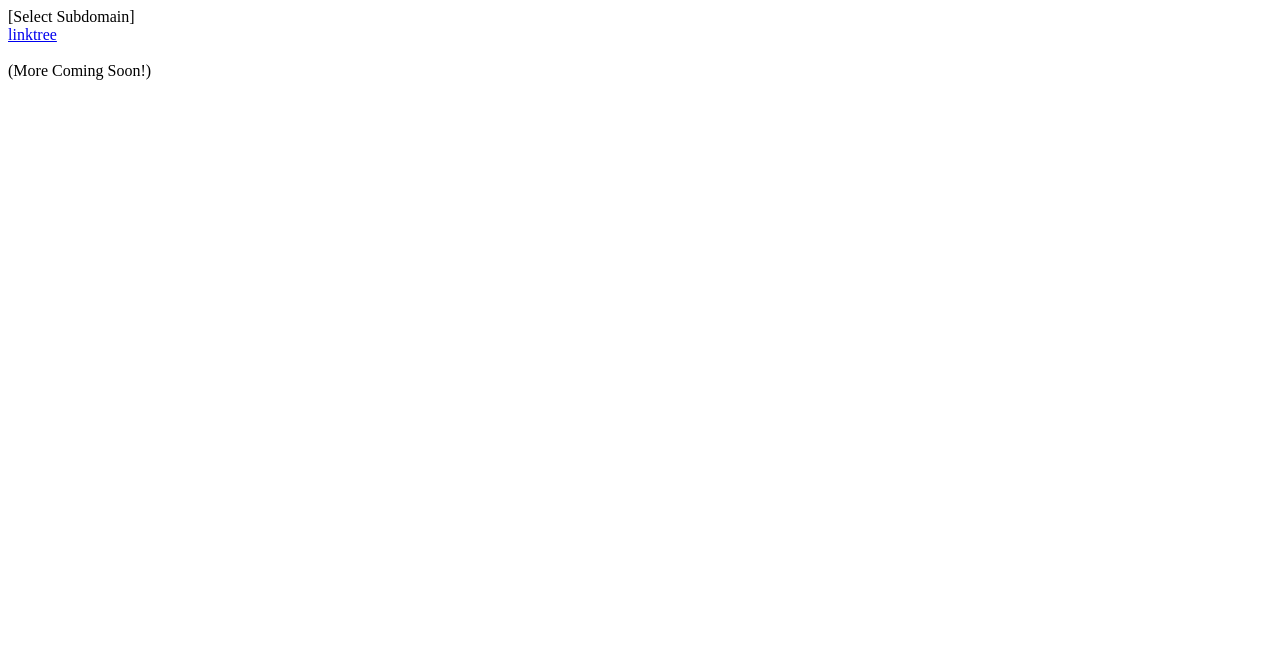
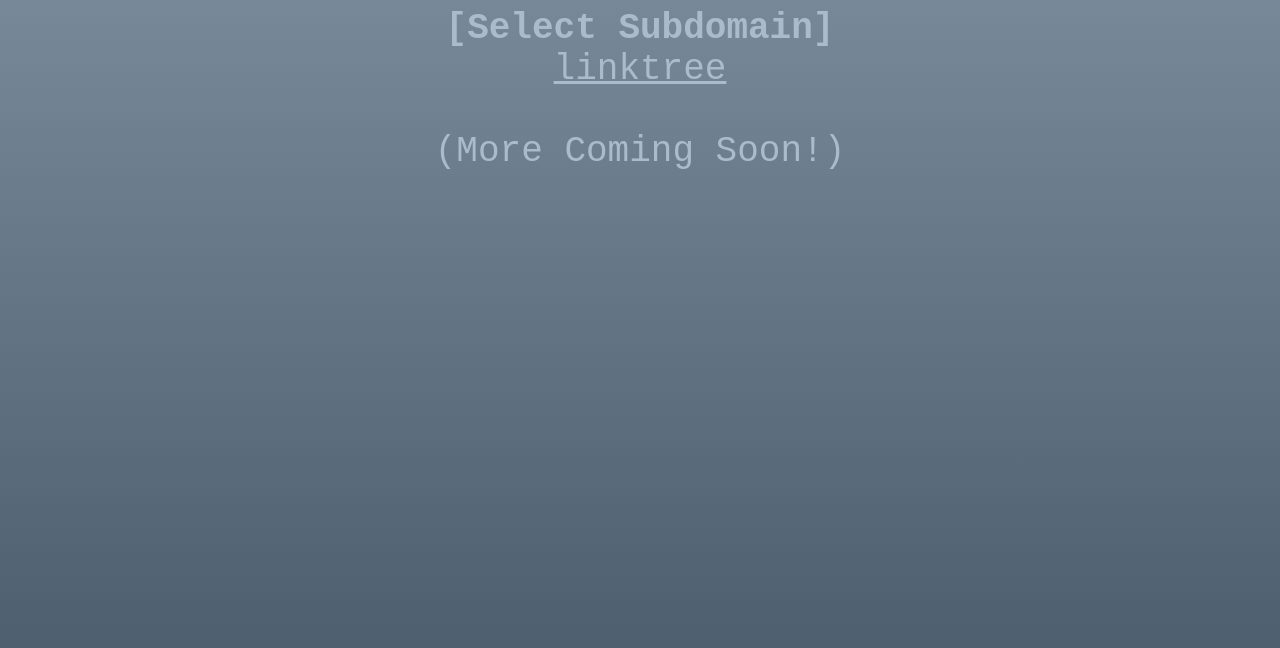
Before and after one commit to sldlelmo/www.sldlelmo.me, a plain HTML site: page index.html in a window 1280 px wide. Drawn offline with Linux system fonts and the light colour scheme.

Commit message:
site redesign
it's blue now

```diff
--- a/index.html
+++ b/index.html
@@ -3,11 +3,30 @@
 <head>
   <meta charset="UTF-8">
   <title>[Select Subdomain]</title>
+  <style>
+
+    body {
+      font-family: monospace;
+      background: -webkit-linear-gradient(#789, #456);
+      color: #abc;
+      font-size: 36px;
+      background-attachment: fixed;
+      display: flex;
+      flex-direction: column;
+      align-items: center;
+      text-wrap-mode: nowrap;
+    }
+
+    a, a:hover, a:focus, a:active, a:visited {
+      color: inherit;
+    }
+
+  </style>
 </head>
 
 <body>
-  [Select Subdomain] <br>
-  <a href='https://linktree.sldlelmo.me'>linktree</a> <br>
-  <br>
-  (More Coming Soon!)
+  <div><b>[Select Subdomain]</b></div>
+  <div><a href="https://linktree.sldlelmo.me" class="mono">linktree</a></div>
+  <div>&nbsp;</div>
+  <div>(More Coming Soon!)</div>
 </body>
```
